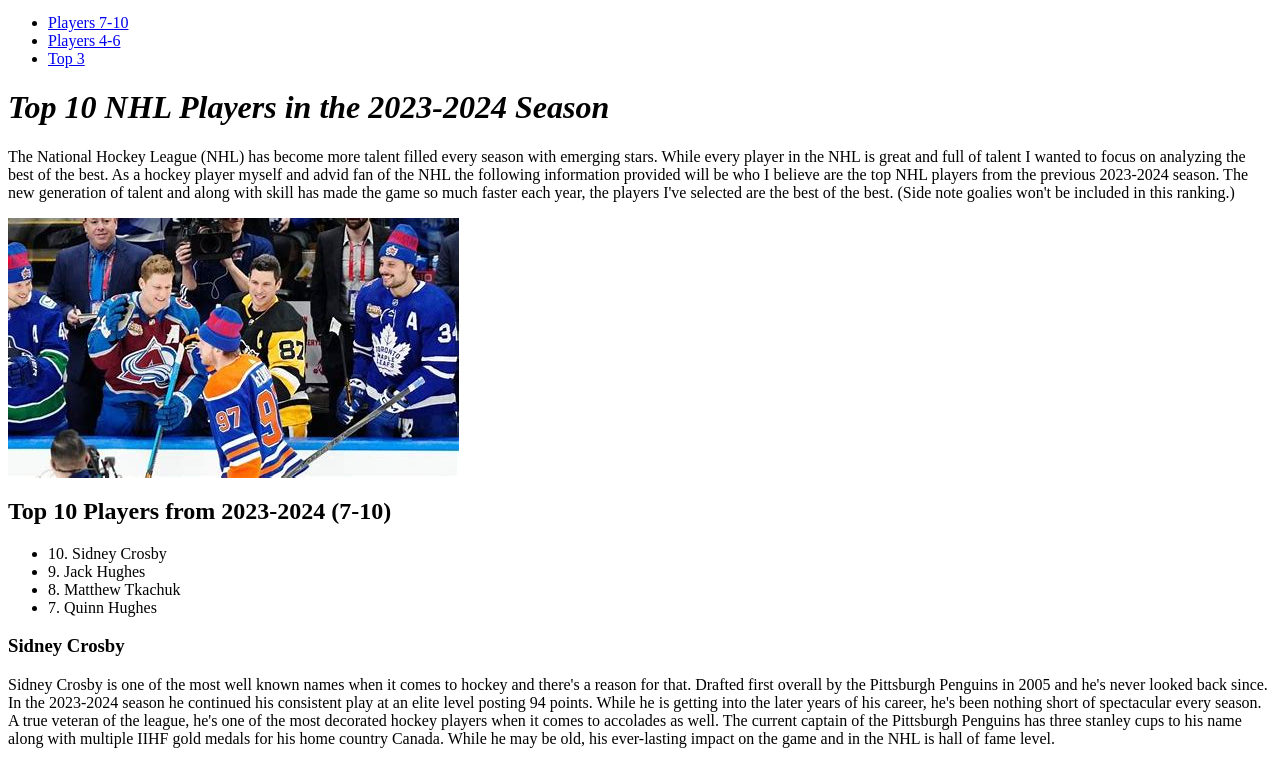
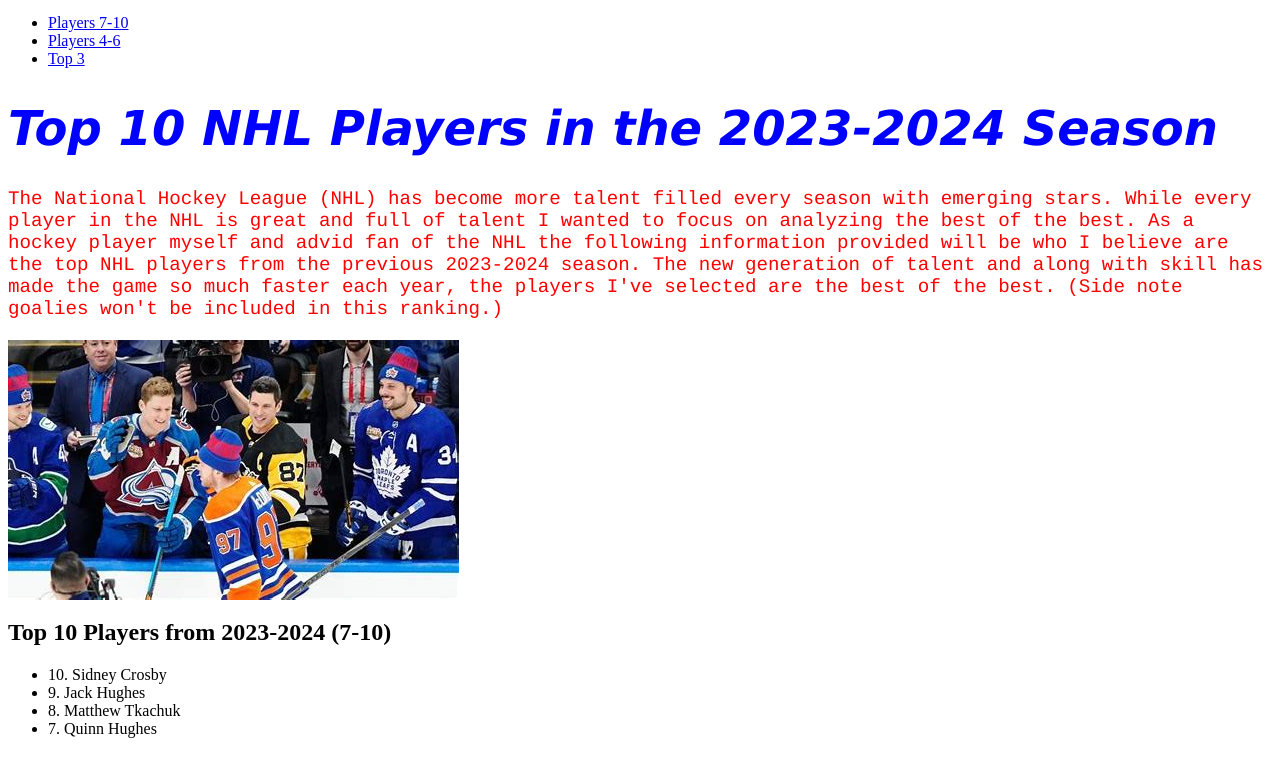
Before and after one commit to hoffy48/hoffy48.github.io, a plain HTML site: page index.html in a window 1280 px wide. Shown: the part 28-789 px from the top of the page. Drawn offline with Linux system fonts and the light colour scheme.

Commit message:
Update index.html

```diff
--- a/index.html
+++ b/index.html
@@ -14,6 +14,33 @@
           </div>
         </nav>
       </div>
+
+<!DOCTYPE html>
+<html>
+<head>
+<style>
+h1 {
+  color: blue;
+  font-family: verdana;
+  font-size: 300%;
+}
+h3 {
+  color: orange;
+  font-family: verdana;
+  font-size: 200%;
+}
+p {
+  color: red;
+  font-family: courier;
+  font-size: 120%;
+}
+</style>
+</head>
+<body>
+
+
+</body>
+</html>
 
 
       <h1>
```
